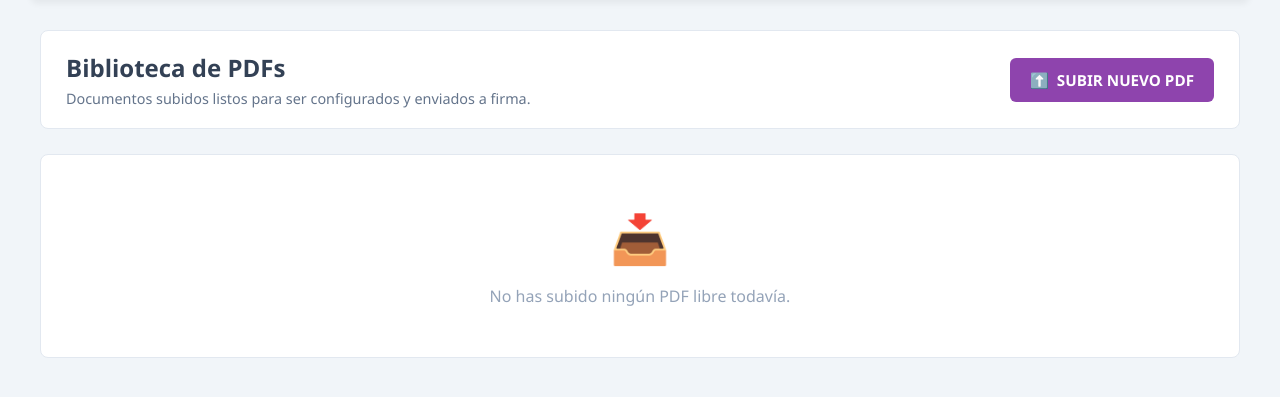
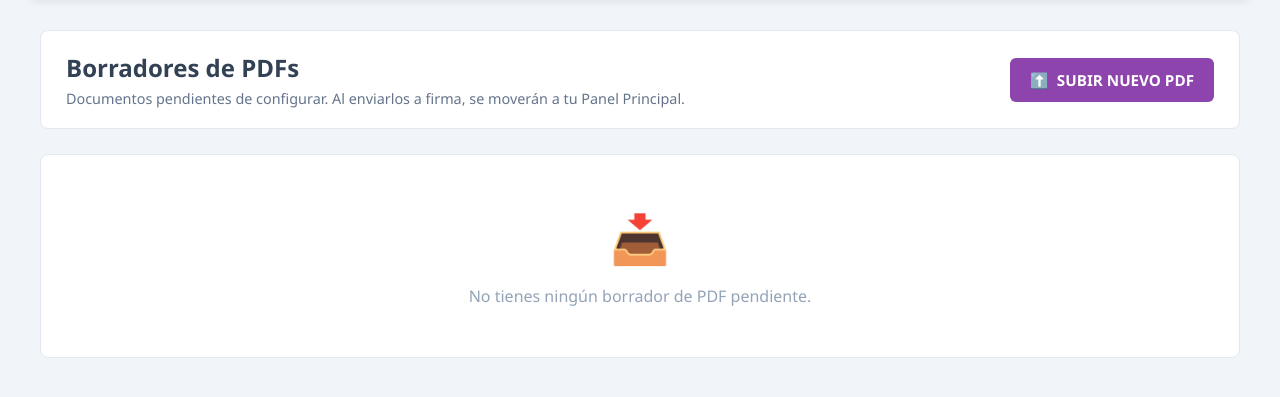
Before and after one commit to Raloy-Lubricantes-S-A-de-C-V/DEV108, a Django app: template motor_firmas/templates/motor_firmas/portal_pdfs_usuario.html in a window 1280 px wide. Shown: the part 88-485 px from the top of the page. Run offline with Django 3.2, Linux system fonts and the light colour scheme; the template is opened without the code that fills it, so the values that code supplies are empty.

Commit message:
[UPLOAD] Cambios al sistema

```diff
--- a/motor_firmas/templates/motor_firmas/portal_pdfs_usuario.html
+++ b/motor_firmas/templates/motor_firmas/portal_pdfs_usuario.html
@@ -39,8 +39,8 @@
     <div class="main-container">
         <div class="actions-bar">
             <div>
-                <h2 style="margin: 0 0 5px 0;">Biblioteca de PDFs</h2>
-                <p style="margin: 0; color:#64748b; font-size:0.9rem;">Documentos subidos listos para ser configurados y enviados a firma.</p>
+                <h2 style="margin: 0 0 5px 0;">Borradores de PDFs</h2>
+                <p style="margin: 0; color:#64748b; font-size:0.9rem;">Documentos pendientes de configurar. Al enviarlos a firma, se moverán a tu Panel Principal.</p>
             </div>
             <a href="{% url 'portal_subir_pdf' %}" class="btn-crear"><span>⬆️</span> SUBIR NUEVO PDF</a>
         </div>
@@ -54,12 +54,8 @@
                     </div>
                     <div class="card-footer">
                         {% if p.id_documento %}
-                            {% if p.enviado_a_firma %}
-                                <span style="flex:1; color:#10b981; font-weight:bold; text-align:center; padding: 12px; background:#f1f5f9; border-radius:6px; border: 1px solid #cbd5e1;">✓ Firma Solicitada</span>
-                            {% else %}
-                                <a href="{% url 'portal_configurar_pdf' p.id_documento %}" class="btn-use">Solicitar Firma ➔</a>
-                            {% endif %}
-                            <button class="btn-del" onclick="eliminarPdf('{{ p.id_documento }}')" title="Eliminar Documento">🗑️</button>
+                            <a href="{% url 'portal_configurar_pdf' p.id_documento %}" class="btn-use">Configurar y Enviar ➔</a>
+                            <button class="btn-del" onclick="eliminarPdf('{{ p.id_documento }}')" title="Eliminar Borrador">🗑️</button>
                         {% else %}
                             <span style="flex:1; color: #e74c3c; font-size: 0.85rem; font-weight: bold; text-align: center; display: flex; align-items: center; justify-content: center;">
                                 ⚠️ Registro antiguo
@@ -71,7 +67,7 @@
             {% empty %}
                 <div style="grid-column: 1 / -1; text-align: center; padding: 50px; background: white; border-radius: 8px; border: 1px solid #e2e8f0; color: #94a3b8;">
                     <span style="font-size: 3rem; display: block; margin-bottom: 15px;">📥</span>
-                    No has subido ningún PDF libre todavía.
+                    No tienes ningún borrador de PDF pendiente.
                 </div>
             {% endfor %}
         </div>
@@ -79,7 +75,7 @@
 
     <script>
         function eliminarPdf(id_doc) {
-            if(confirm("¿Seguro que deseas eliminar este documento? Esta acción no se puede deshacer.")) {
+            if(confirm("¿Seguro que deseas eliminar este borrador de forma permanente?")) {
                 fetch(`/api/eliminar-pdf-usuario/${id_doc}/`, { method: 'POST' })
                 .then(r => r.json())
                 .then(res => {
```
Also changed, not shown: motor_firmas/views.py (+8 -4 lines).
